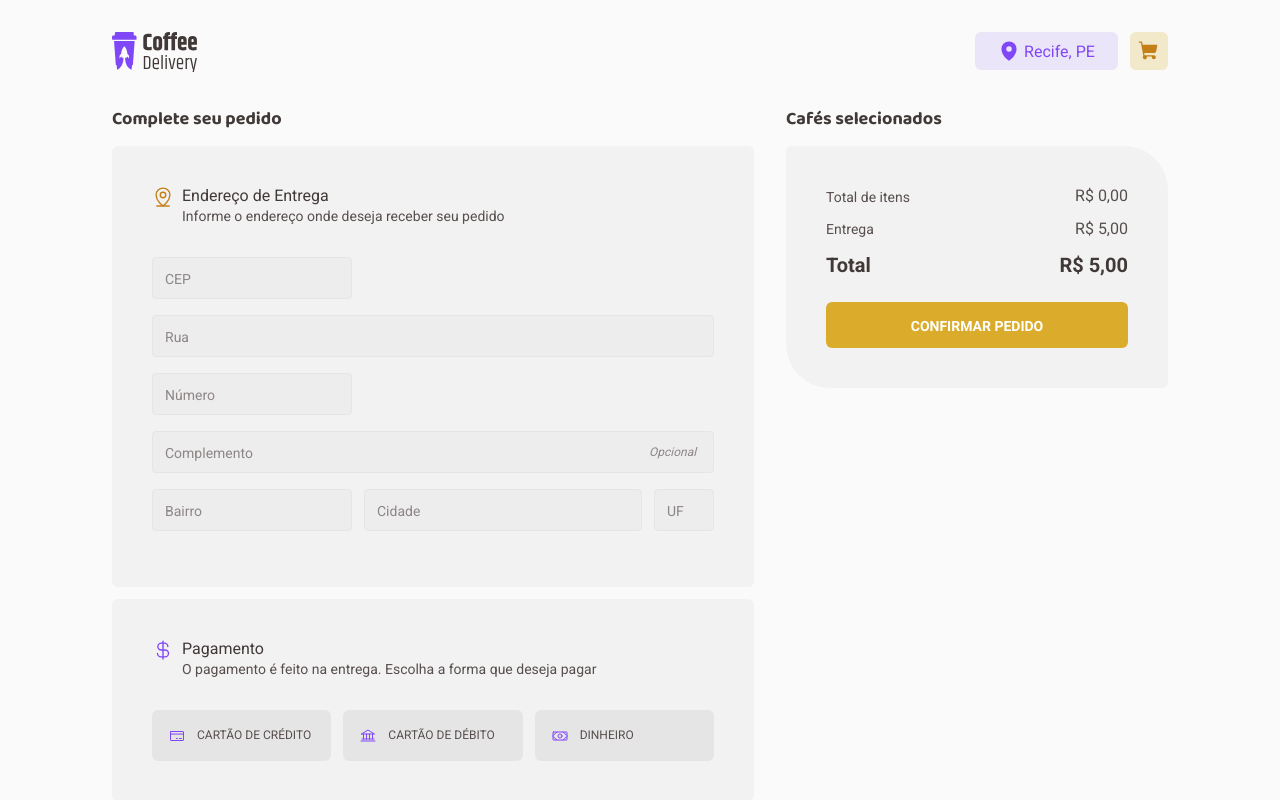
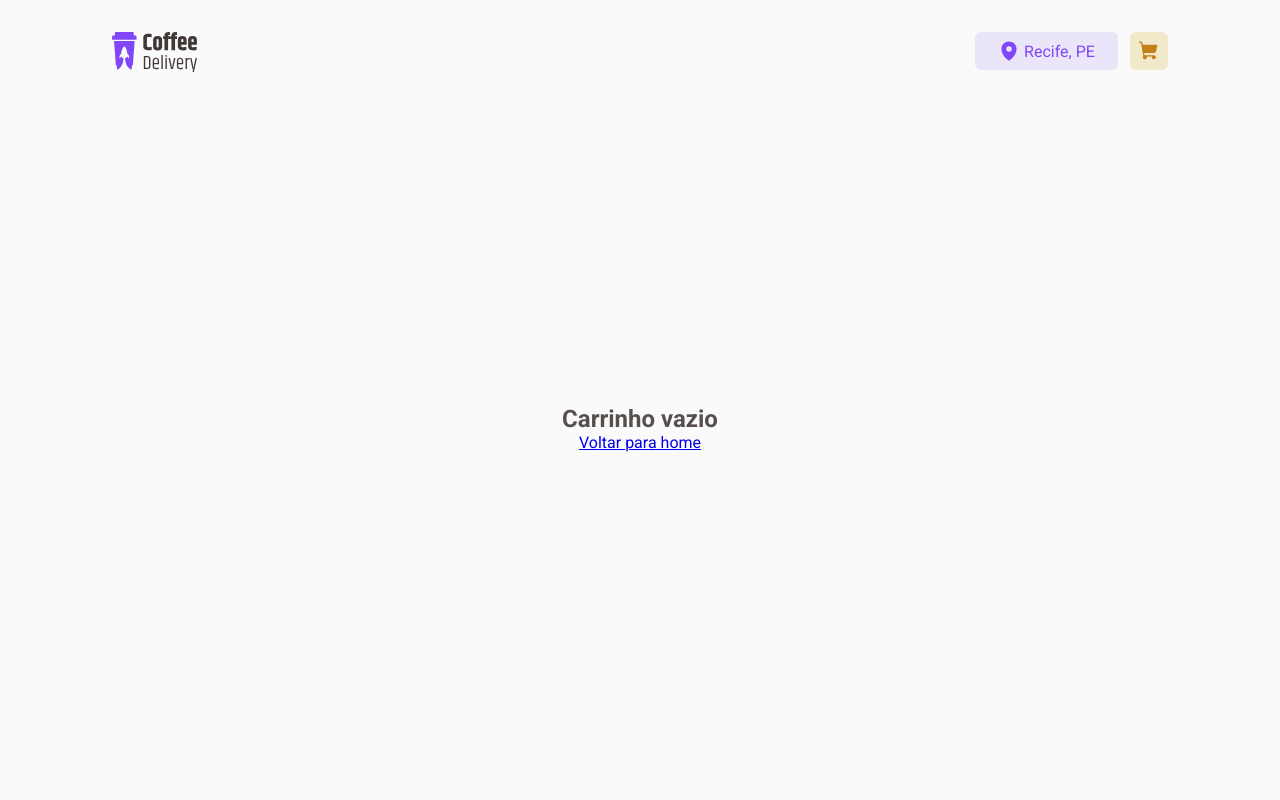
Before and after one commit to killer-cf/coffee-delivery-ignite, a React (Vite) app: page /checkout in a window 1280 px wide. Built offline with nearby package versions, Linux system fonts and the light colour scheme.

Commit message:
feat: EmptyCart

```diff
--- a/src/pages/Checkout/index.tsx
+++ b/src/pages/Checkout/index.tsx
@@ -1,9 +1,15 @@
+import { useContext } from 'react'
+import { NavLink } from 'react-router-dom'
+import { CartContext } from '../../contexts/CartContext'
 import { Address } from './components/Address'
 import { Cart } from './components/Cart'
 import { Payment } from './components/Payment'
-import { CheckoutForm } from './styles'
+import { CheckoutForm, EmptyCart } from './styles'
 
 export function Checkout() {
+  const { itens } = useContext(CartContext)
+
+  if (itens.length > 0) {
     return (
       <CheckoutForm>
         <div className="box-1">
@@ -17,4 +23,12 @@ export function Checkout() {
         </div>
       </CheckoutForm>
     )
+  } else {
+    return (
+      <EmptyCart>
+        <h2>Carrinho vazio</h2>
+        <NavLink to="/">Voltar para home</NavLink>
+      </EmptyCart>
+    )
   }
+}
--- a/src/pages/Checkout/styles.ts
+++ b/src/pages/Checkout/styles.ts
@@ -30,3 +30,12 @@ export const CheckoutForm = styled.form`
     }
   }
 `
+
+export const EmptyCart = styled.div`
+  width: 100%;
+  height: calc(100vh - 10rem);
+  display: flex;
+  justify-content: center;
+  align-items: center;
+  flex-direction: column;
+`
```
Lines whose indentation alone changed are shown as unchanged.
